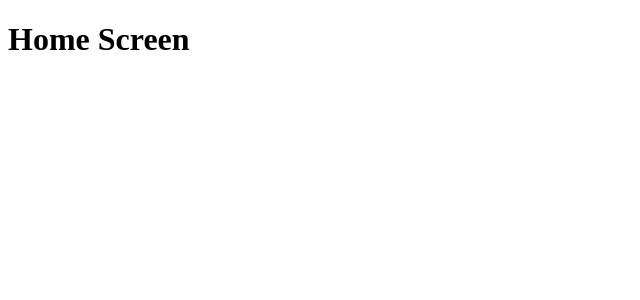
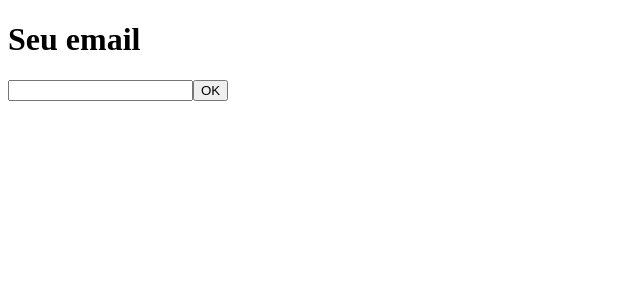
Before and after one commit to lausompac/case-kpis, a React (Vite) app in the folder frontend/: page / in a window 1280 px wide. Shown: the top 300 px of the page, without its empty margins (0-640 px from the left). Built offline with nearby package versions, Linux system fonts and the light colour scheme.

Commit message:
feat: test request

```diff
--- /dev/null
+++ b/frontend/src/constants/urls.jsx
@@ -0,0 +1 @@
+export const BASE_URL = 'https://kpis-deploy.herokuapp.com/users'
--- /dev/null
+++ b/frontend/src/hooks/useRequestData.jsx
@@ -0,0 +1,21 @@
+import axios from "axios";
+import { useEffect, useState } from "react";
+
+function useRequestData(url, initialState) {
+  const [data, setData] = useState(initialState);
+
+  useEffect(() => {
+    axios
+      .get(`${url} `, body)
+      .then((response) => {
+        setData(response.data);
+      })
+      .catch((error) => {
+        alert(error.message);
+      });
+  }, [url]);
+
+  return data;
+}
+
+export default useRequestData;
--- a/frontend/src/screens/HomeScreen/HomeScreen.jsx
+++ b/frontend/src/screens/HomeScreen/HomeScreen.jsx
@@ -1,11 +1,50 @@
+import axios from "axios";
+import { useState } from "react";
+import { BASE_URL } from "../../constants/urls";
+import useRequestData from "../../hooks/useRequestData";
+import { useNavigate } from "react-router-dom";
+import { goToInfos } from "../../routes/coordinator";
 
-function HomeScreen () {
+function HomeScreen() {
+  const [email, setEmail] = useState("");
+
+  const navigate = useNavigate();
+
+  const onChangeEmail = (event) => {
+    setEmail(event.target.value);
+  };
+
+  const onSubmitLogin = () => {
+    const body = {
+      email
+    };
+
+    axios
+      .get(`${BASE_URL}`, body)
+
+      console.log(axios)
+      .then((response) => {
+        console.log(response.data)
+        goToInfos(navigate);
+      })
+      .catch((error) => {
+        alert(error.response.data);
+      });
+  }
+
+
   return (
     <div>
-      <h1>Home Screen</h1>
+      <h1>Seu email</h1>
+      <input
+        type="email"
+        value={email}
+        onChange={onChangeEmail}
+        required
+      />
+      <button onClick={onSubmitLogin}>OK</button>
     </div>
-  )
-
+  );
 }
 
-export default HomeScreen
+export default HomeScreen;
```
Also changed, not shown: frontend/src/components/HeadCountCard.jsx (added), frontend/src/components/TurnOverCard.jsx (added).
